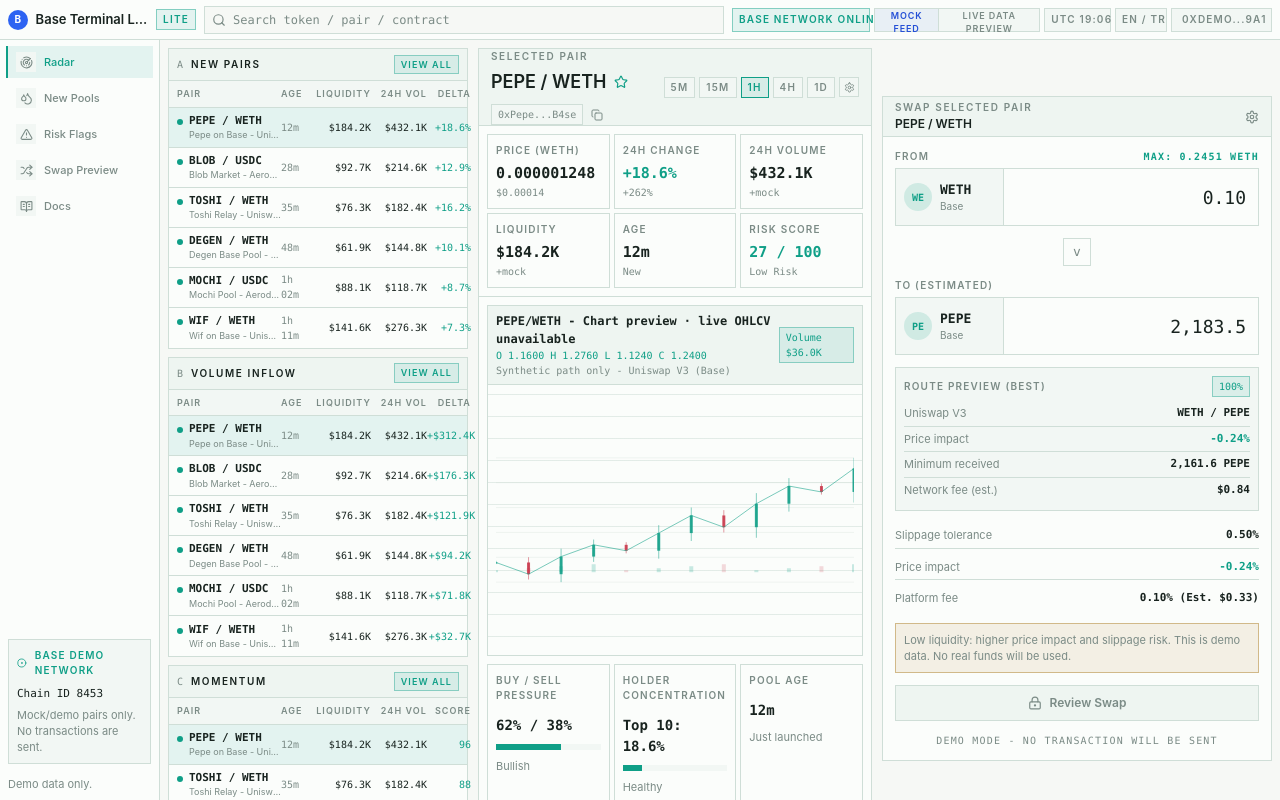
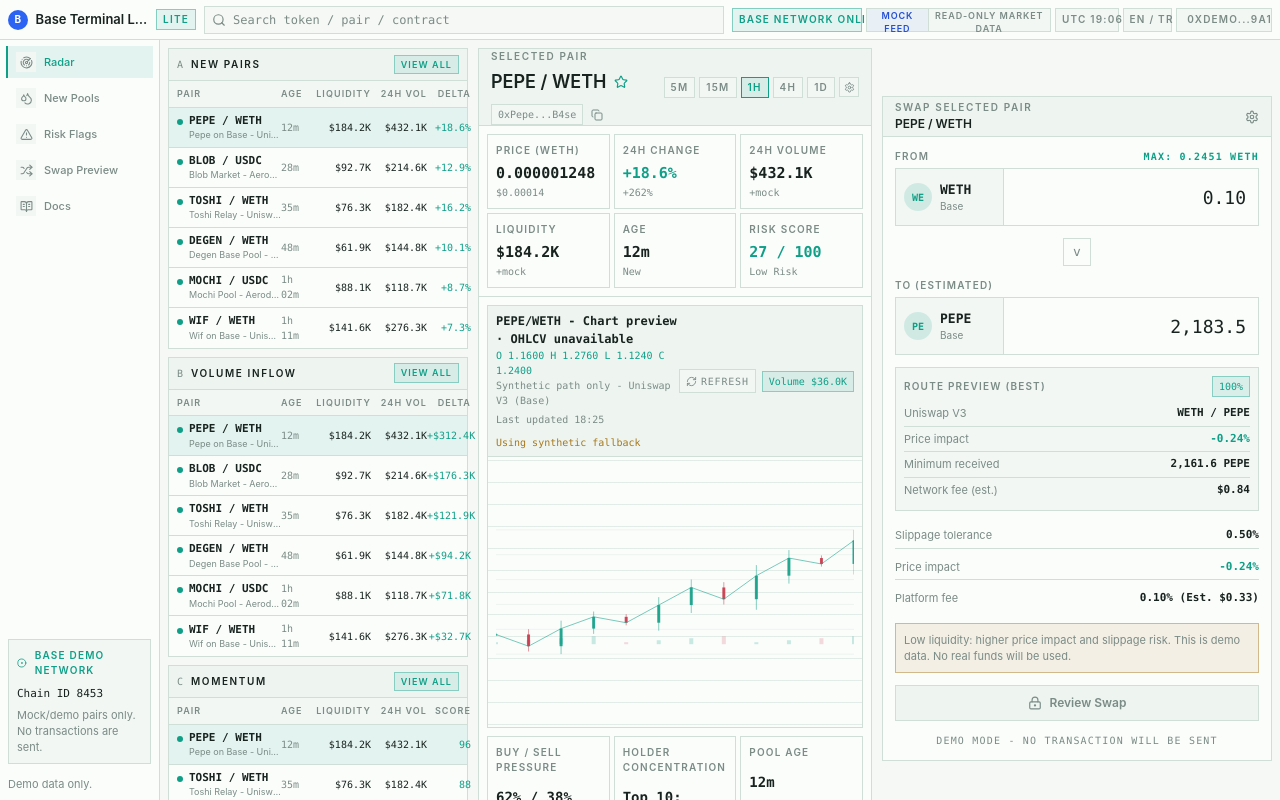
Before and after one commit to Edizemre1/base-market-terminal-lite, a Next.js app: page / in a window 1280 px wide. Shown: the top 800 px of the page. Built offline with nearby package versions, Linux system fonts and the light colour scheme.

Commit message:
Clarify read-only chart refresh UX

```diff
--- /dev/null
+++ b/src/app/api/chart/route.ts
@@ -0,0 +1,58 @@
+import { NextResponse } from "next/server";
+import { getPairChart } from "@/data/providers/chart";
+import type { ChartPairInput } from "@/data/providers/chart/types";
+import { resolveMarketDataMode } from "@/data/providers";
+
+type ChartRefreshBody = {
+  id?: unknown;
+  dataSource?: unknown;
+  pairAddress?: unknown;
+  chart?: unknown;
+  volume24h?: unknown;
+  mode?: unknown;
+};
+
+export async function POST(request: Request) {
+  try {
+    const body = (await request.json()) as ChartRefreshBody;
+    const pair = normalizeChartPairInput(body);
+
+    if (!pair) {
+      return NextResponse.json({ error: "Invalid chart refresh request." }, { status: 400 });
+    }
+
+    const mode = resolveMarketDataMode(typeof body.mode === "string" ? body.mode : undefined);
+    const result = await getPairChart(pair, mode);
+
+    return NextResponse.json(result);
+  } catch {
+    return NextResponse.json({ error: "Chart refresh failed." }, { status: 500 });
+  }
+}
+
+function normalizeChartPairInput(body: ChartRefreshBody): ChartPairInput | undefined {
+  if (typeof body.id !== "string" || body.id.length === 0) {
+    return undefined;
+  }
+
+  return {
+    id: body.id,
+    dataSource: body.dataSource === "dexscreener" ? "dexscreener" : "mock",
+    pairAddress: typeof body.pairAddress === "string" ? body.pairAddress : undefined,
+    chart: Array.isArray(body.chart) ? body.chart.map(toNumber).filter((value) => value > 0) : [],
+    volume24h: toNumber(body.volume24h)
+  };
+}
+
+function toNumber(value: unknown) {
+  if (typeof value === "number") {
+    return Number.isFinite(value) ? value : 0;
+  }
+
+  if (typeof value === "string") {
+    const parsed = Number.parseFloat(value);
+    return Number.isFinite(parsed) ? parsed : 0;
+  }
+
+  return 0;
+}
--- a/src/components/AppShell.tsx
+++ b/src/components/AppShell.tsx
@@ -145,7 +145,7 @@ function DataSourceSwitcher() {
         onClick={() => selectMode("mock")}
       />
       <DataSourceButton
-        label="Live Data Preview"
+        label="Read-Only Market Data"
         active={activeMode === "dexscreener"}
         onClick={() => selectMode("dexscreener")}
       />
@@ -197,7 +197,7 @@ function SidebarNetworkCard() {
 function SidebarNetworkCopy({ mode }: { mode: MarketDataMode }) {
   const copy =
     mode === "dexscreener"
-      ? "Read-only Base market preview. Some sections may be unavailable when qualified live data is limited."
+      ? "Read-only Base market data. Some sections may be unavailable when qualified data is limited."
       : "Mock/demo pairs only. No transactions are sent.";
 
   return <p className="mt-1 text-[11px] leading-4 text-base-muted">{copy}</p>;
--- a/src/components/BaseTerminal.tsx
+++ b/src/components/BaseTerminal.tsx
@@ -1,13 +1,15 @@
 "use client";
 
 import { useEffect, useMemo, useState, type ReactNode } from "react";
-import { Copy, LockKeyhole, Settings, ShieldCheck, Star } from "lucide-react";
+import { Copy, LockKeyhole, RefreshCw, Settings, ShieldCheck, Star } from "lucide-react";
 import type { MarketTerminalSnapshot } from "@/data/providers";
+import type { PairChartResult } from "@/data/providers/chart/types";
 import { cx, formatCompactCurrency, formatNumber, formatPercent } from "@/lib/format";
 import type { BasePair } from "@/types/baseTerminal";
 
 type FeedKind = "new" | "inflow" | "momentum";
 type DetailTab = "overview" | "risk" | "liquidity" | "activity";
+type ChartRefreshStatus = "idle" | "refreshing" | "updated" | "using-last";
 
 const tabs: Array<{ id: DetailTab; label: string }> = [
   { id: "overview", label: "Overview" },
@@ -20,6 +22,8 @@ export function BaseTerminal({ data }: { data: MarketTerminalSnapshot }) {
   const [selectedPairId, setSelectedPairId] = useState(data.defaultPairId);
   const [activeTab, setActiveTab] = useState<DetailTab>("risk");
   const [amount, setAmount] = useState("0.10");
+  const [chartOverrides, setChartOverrides] = useState<Record<string, Partial<BasePair>>>({});
+  const [chartRefreshStatus, setChartRefreshStatus] = useState<Record<string, ChartRefreshStatus>>({});
 
   useEffect(() => {
     setSelectedPairId(data.defaultPairId);
@@ -27,18 +31,77 @@ export function BaseTerminal({ data }: { data: MarketTerminalSnapshot }) {
 
   const selectedPair =
     data.allPairs.find((pair) => pair.id === selectedPairId) ?? data.allPairs[0];
+  const selectedPairWithChart = useMemo(
+    () =>
+      selectedPair
+        ? {
+            ...selectedPair,
+            ...chartOverrides[selectedPair.id]
+          }
+        : undefined,
+    [chartOverrides, selectedPair]
+  );
   const amountNumber = Number.parseFloat(amount);
   const cleanAmount = Number.isFinite(amountNumber) && amountNumber > 0 ? amountNumber : 0;
   const estimatedOutput = useMemo(() => {
-    if (!selectedPair) {
+    if (!selectedPairWithChart) {
       return 0;
     }
 
-    const base = selectedPair.liquidity / Math.max(selectedPair.riskScore, 1);
-    return cleanAmount * base * selectedPair.volumeMultiple;
-  }, [cleanAmount, selectedPair]);
+    const base = selectedPairWithChart.liquidity / Math.max(selectedPairWithChart.riskScore, 1);
+    return cleanAmount * base * selectedPairWithChart.volumeMultiple;
+  }, [cleanAmount, selectedPairWithChart]);
 
-  if (!selectedPair) {
+  async function handleRefreshChart(pair: BasePair) {
+    setChartRefreshStatus((current) => ({ ...current, [pair.id]: "refreshing" }));
+
+    try {
+      const response = await fetch("/api/chart", {
+        method: "POST",
+        headers: { "content-type": "application/json" },
+        body: JSON.stringify({
+          id: pair.id,
+          mode: data.mode,
+          dataSource: pair.dataSource,
+          pairAddress: pair.pairAddress,
+          chart: pair.chart,
+          volume24h: pair.volume24h
+        })
+      });
+
+      if (!response.ok) {
+        throw new Error("Chart refresh failed");
+      }
+
+      const result = (await response.json()) as PairChartResult;
+      const expectedReadOnlyOhlcv =
+        data.mode === "dexscreener" &&
+        pair.dataSource === "dexscreener" &&
+        Boolean(pair.pairAddress);
+
+      if (expectedReadOnlyOhlcv && result.source !== "geckoterminal") {
+        setChartRefreshStatus((current) => ({ ...current, [pair.id]: "using-last" }));
+        return;
+      }
+
+      setChartOverrides((current) => ({
+        ...current,
+        [pair.id]: {
+          chart: result.candles.map((candle) => candle.close),
+          chartCandles: result.candles,
+          chartSource: result.source,
+          chartLabel: result.label,
+          chartUpdatedAt: result.updatedAt,
+          chartUnavailableReason: result.unavailableReason
+        }
+      }));
+      setChartRefreshStatus((current) => ({ ...current, [pair.id]: "updated" }));
+    } catch {
+      setChartRefreshStatus((current) => ({ ...current, [pair.id]: "using-last" }));
+    }
+  }
+
+  if (!selectedPairWithChart) {
     return (
       <main className="min-h-[calc(100vh-40px)] w-full overflow-x-hidden bg-base-black p-2">
         <section className="border border-base-line bg-base-panel p-4">
@@ -69,7 +132,7 @@ export function BaseTerminal({ data }: { data: MarketTerminalSnapshot }) {
             kind="new"
             pairs={data.newPairs}
             showFallbackLabels={data.mode === "dexscreener"}
-            selectedPairId={selectedPair.id}
+            selectedPairId={selectedPairWithChart.id}
             onSelect={setSelectedPairId}
           />
           <OpportunityFeed
@@ -78,7 +141,7 @@ export function BaseTerminal({ data }: { data: MarketTerminalSnapshot }) {
             kind="inflow"
             pairs={data.volumeInflows}
             showFallbackLabels={data.mode === "dexscreener"}
-            selectedPairId={selectedPair.id}
+            selectedPairId={selectedPairWithChart.id}
             onSelect={setSelectedPairId}
           />
           <OpportunityFeed
@@ -87,22 +150,27 @@ export function BaseTerminal({ data }: { data: MarketTerminalSnapshot }) {
             kind="momentum"
             pairs={data.momentumPairs}
             showFallbackLabels={data.mode === "dexscreener"}
-            selectedPairId={selectedPair.id}
+            selectedPairId={selectedPairWithChart.id}
             onSelect={setSelectedPairId}
           />
         </aside>
 
         <section className="min-w-0 space-y-2">
-          <SelectedPairPanel pair={selectedPair} marketDataMode={data.mode} />
+          <SelectedPairPanel
+            pair={selectedPairWithChart}
+            marketDataMode={data.mode}
+            chartRefreshStatus={chartRefreshStatus[selectedPairWithChart.id] ?? "idle"}
+            onRefreshChart={handleRefreshChart}
+          />
           <PairDetailTabs
-            pair={selectedPair}
+            pair={selectedPairWithChart}
             activeTab={activeTab}
             onTabChange={setActiveTab}
           />
         </section>
 
         <SwapTicket
-          pair={selectedPair}
+          pair={selectedPairWithChart}
           marketDataMode={data.mode}
           amount={amount}
           onAmountChange={setAmount}
@@ -289,10 +357,14 @@ function getFeedRowSubtitle(pair: BasePair, isFallbackRow: boolean) {
 
 function SelectedPairPanel({
   pair,
-  marketDataMode
+  marketDataMode,
+  chartRefreshStatus,
+  onRefreshChart
 }: {
   pair: BasePair;
   marketDataMode: MarketTerminalSnapshot["mode"];
+  chartRefreshStatus: ChartRefreshStatus;
+  onRefreshChart: (pair: BasePair) => void;
 }) {
   const isDemoFallbackSelected =
     marketDataMode === "dexscreener" && pair.dataSource === "mock";
@@ -367,7 +439,11 @@ function SelectedPairPanel({
       </div>
 
       <div className="p-2">
-        <MockChart pair={pair} />
+        <MockChart
+          pair={pair}
+          refreshStatus={chartRefreshStatus}
+          onRefreshChart={onRefreshChart}
+        />
         <div className="mt-2 grid gap-1 sm:grid-cols-2 lg:grid-cols-3 2xl:grid-cols-6">
           <MiniModule
             label="Buy / Sell Pressure"
@@ -437,7 +513,15 @@ function Metric({
   );
 }
 
-function MockChart({ pair }: { pair: BasePair }) {
+function MockChart({
+  pair,
+  refreshStatus,
+  onRefreshChart
+}: {
+  pair: BasePair;
+  refreshStatus: ChartRefreshStatus;
+  onRefreshChart: (pair: BasePair) => void;
+}) {
   const width = 720;
   const height = 250;
   const candles = getDisplayCandles(pair);
@@ -459,12 +543,18 @@ function MockChart({ pair }: { pair: BasePair }) {
     })
     .join(" ");
   const latest = candles[candles.length - 1];
-  const chartLabel = pair.chartLabel ?? "Chart preview \u00b7 live OHLCV unavailable";
+  const chartLabel = pair.chartLabel ?? "Chart preview \u00b7 OHLCV unavailable";
+  const statusMessage =
+    refreshStatus === "using-last"
+      ? "Using last available chart"
+      : pair.chartUnavailableReason && pair.chartSource !== "geckoterminal"
+        ? "Using synthetic fallback"
+        : undefined;
 
   return (
     <div className="market-scanline border border-base-line bg-base-panel">
       <div className="flex items-center justify-between border-b border-base-line bg-base-raised px-2 py-1.5">
-        <div>
+        <div className="min-w-0">
           <p className="font-mono text-[12px] font-semibold text-base-text">
             {pair.pair.replace(" / ", "/")} - {chartLabel}
           </p>
@@ -477,10 +567,30 @@ function MockChart({ pair }: { pair: BasePair }) {
               ? "Read-only candles - Base"
               : `Synthetic path only - ${pair.dex} (Base)`}
           </p>
+          <div className="mt-1 flex flex-wrap items-center gap-2 font-mono text-[10px] text-base-muted">
+            <span>Last updated {formatChartTimestamp(pair.chartUpdatedAt)}</span>
+            {statusMessage ? <span className="text-base-amber">{statusMessage}</span> : null}
+          </div>
         </div>
-        <span className="border border-base-mint/40 bg-base-mint/10 px-1.5 py-0.5 font-mono text-[10px] text-base-mint">
-          Volume {formatCompactCurrency(latest.volume || pair.volume24h)}
-        </span>
+        <div className="flex shrink-0 items-center gap-1.5">
+          <button
+            type="button"
+            onClick={() => onRefreshChart(pair)}
+            disabled={refreshStatus === "refreshing"}
+            className="inline-flex h-6 items-center gap-1 border border-base-line bg-base-elevated px-1.5 font-mono text-[10px] uppercase tracking-[0.08em] text-base-muted hover:border-base-mint hover:text-base-mint disabled:cursor-not-allowed disabled:opacity-60"
+            title="Refresh cached chart data"
+          >
+            <RefreshCw
+              size={11}
+              className={cx(refreshStatus === "refreshing" && "animate-spin")}
+              aria-hidden="true"
+            />
+            {refreshStatus === "refreshing" ? "Refreshing" : "Refresh"}
+          </button>
+          <span className="border border-base-mint/40 bg-base-mint/10 px-1.5 py-0.5 font-mono text-[10px] text-base-mint">
+            Volume {formatCompactCurrency(latest.volume || pair.volume24h)}
+          </span>
+        </div>
       </div>
       <svg viewBox={`0 0 ${width} ${height}`} className="h-[270px] w-full max-w-full p-2" aria-hidden="true">
         {Array.from({ length: 6 }).map((_, index) => (
@@ -574,6 +684,24 @@ function formatChartValue(value: number) {
   }
 
   return value.toFixed(4);
+}
+
+function formatChartTimestamp(value: string | undefined) {
+  if (!value) {
+    return "cached";
+  }
+
+  const timestamp = new Date(value);
+
+  if (Number.isNaN(timestamp.getTime())) {
+    return "cached";
+  }
+
+  return timestamp.toLocaleTimeString("en-US", {
+    hour: "2-digit",
+    minute: "2-digit",
+    hour12: false
+  });
 }
 
 function MiniModule({
--- a/src/data/providers/chart/geckoTerminalChartProvider.ts
+++ b/src/data/providers/chart/geckoTerminalChartProvider.ts
@@ -47,7 +47,8 @@ export const geckoTerminalChartProvider: PairChartProvider = {
 
       return {
         source: "geckoterminal",
-        label: "OHLCV read-only",
+        label: "OHLCV read-only \u00b7 cached chart",
+        updatedAt: new Date().toISOString(),
         candles
       };
     } catch {
--- a/src/data/providers/chart/mockChartProvider.ts
+++ b/src/data/providers/chart/mockChartProvider.ts
@@ -7,9 +7,10 @@ export const mockChartProvider: PairChartProvider = {
   readOnly: true,
   getPairChart: (pair) => ({
     source: "synthetic",
-    label: "Chart preview \u00b7 live OHLCV unavailable",
+    label: "Chart preview \u00b7 OHLCV unavailable",
+    updatedAt: new Date().toISOString(),
     candles: buildSyntheticCandles(pair),
-    unavailableReason: "Live OHLCV is not connected for this pair."
+    unavailableReason: "Read-only OHLCV is not connected for this pair."
   })
 };
 
--- a/src/data/providers/chart/types.ts
+++ b/src/data/providers/chart/types.ts
@@ -21,6 +21,7 @@ export type PairChartResult = {
   candles: PairChartCandle[];
   source: PairChartSource;
   label: string;
+  updatedAt: string;
   unavailableReason?: string;
 };
 
--- a/src/data/providers/index.ts
+++ b/src/data/providers/index.ts
@@ -22,7 +22,7 @@ export type {
 
 const DEFAULT_MARKET_DATA_MODE: MarketDataMode = "mock";
 const FEED_ROW_TARGET = 8;
-const LIVE_DATA_FALLBACK_LABEL = "Live data preview + demo fallback";
+const READ_ONLY_DATA_FALLBACK_LABEL = "Read-only market data + demo fallback";
 
 export function resolveMarketDataMode(
   mode = process.env.MARKET_DATA_MODE ?? process.env.NEXT_PUBLIC_MARKET_DATA_MODE
@@ -50,7 +50,7 @@ export function resolveUrlMarketDataMode(
 export function getMarketFeedStatusLabel(
   mode: MarketDataMode = resolveMarketDataMode()
 ): FeedStatusLabel {
-  return mode === "dexscreener" ? "LIVE DATA PREVIEW" : "MOCK FEED";
+  return mode === "dexscreener" ? "READ-ONLY MARKET DATA" : "MOCK FEED";
 }
 
 export async function getMarketDataProvider(
@@ -130,6 +130,8 @@ async function hydratePair(
     chartCandles: chart.candles,
     chartSource: chart.source,
     chartLabel: chart.label,
+    chartUpdatedAt: chart.updatedAt,
+    chartUnavailableReason: chart.unavailableReason,
     activity,
     liquidityDetail: liquidityDetail ?? pair.liquidityDetail,
     riskScore: risk?.riskScore ?? pair.riskScore,
@@ -176,14 +178,14 @@ async function fillDexScreenerSnapshot(
 
   return {
     ...snapshot,
-    providerName: "Read-only Base market preview + demo fallback",
-    feedStatusLabel: "LIVE DATA PREVIEW + DEMO FALLBACK",
+    providerName: "Read-only Base market data + demo fallback",
+    feedStatusLabel: "READ-ONLY MARKET DATA + DEMO FALLBACK",
     defaultPairId,
     allPairs,
     newPairs,
     volumeInflows,
     momentumPairs,
-    fallbackReason: LIVE_DATA_FALLBACK_LABEL
+    fallbackReason: READ_ONLY_DATA_FALLBACK_LABEL
   };
 }
 
@@ -201,15 +203,15 @@ function withDexScreenerFallbackLabel(snapshot: MarketTerminalSnapshot): MarketT
   return {
     ...snapshot,
     mode: "dexscreener",
-    providerName: "Read-only Base market preview + demo fallback",
-    feedStatusLabel: "LIVE DATA PREVIEW + DEMO FALLBACK",
+    providerName: "Read-only Base market data + demo fallback",
+    feedStatusLabel: "READ-ONLY MARKET DATA + DEMO FALLBACK",
     generatedAt: new Date().toISOString(),
     defaultPairId: allPairs[0]?.id ?? "",
     allPairs,
     newPairs,
     volumeInflows,
     momentumPairs,
-    fallbackReason: LIVE_DATA_FALLBACK_LABEL
+    fallbackReason: READ_ONLY_DATA_FALLBACK_LABEL
   };
 }
 
--- a/src/data/providers/types.ts
+++ b/src/data/providers/types.ts
@@ -3,8 +3,8 @@ import type { BasePair, PairActivity, PairRiskCheck } from "@/types/baseTerminal
 export type MarketDataMode = "mock" | "dexscreener" | "geckoterminal";
 export type FeedStatusLabel =
   | "MOCK FEED"
-  | "LIVE DATA PREVIEW"
-  | "LIVE DATA PREVIEW + DEMO FALLBACK";
+  | "READ-ONLY MARKET DATA"
+  | "READ-ONLY MARKET DATA + DEMO FALLBACK";
 export type MaybePromise<T> = T | Promise<T>;
 
 export type PairRiskDetails = {
--- a/src/types/baseTerminal.ts
+++ b/src/types/baseTerminal.ts
@@ -41,6 +41,8 @@ export type BasePair = {
   chartCandles?: PairChartCandle[];
   chartSource?: PairChartSource;
   chartLabel?: string;
+  chartUpdatedAt?: string;
+  chartUnavailableReason?: string;
   pressure: {
     buy: number;
     sell: number;
```
Also changed, not shown: 1 other file (tests, documents, lock files or other folders).
